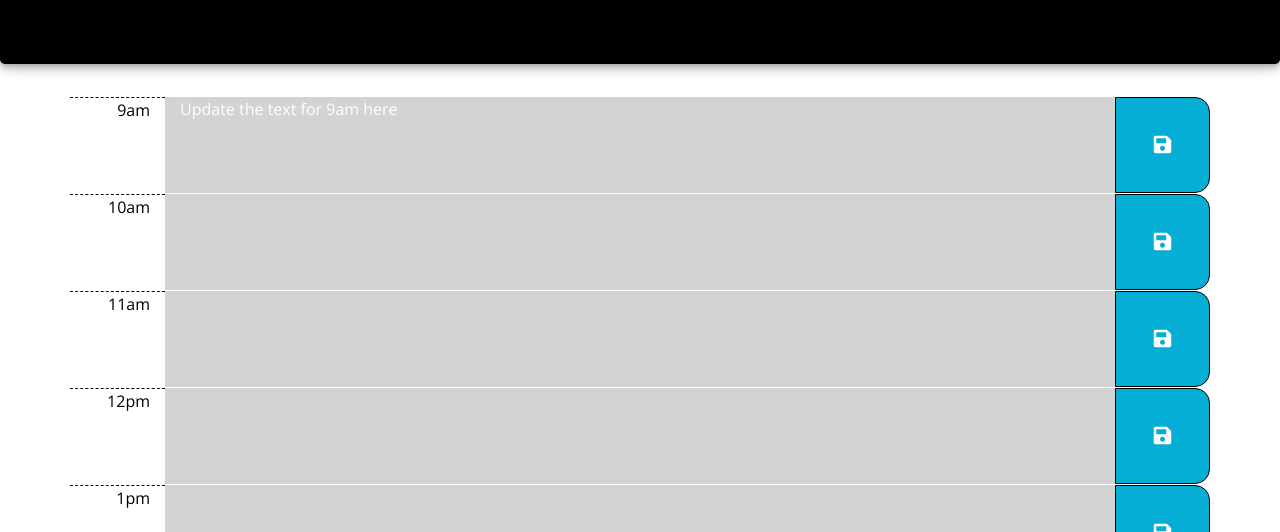
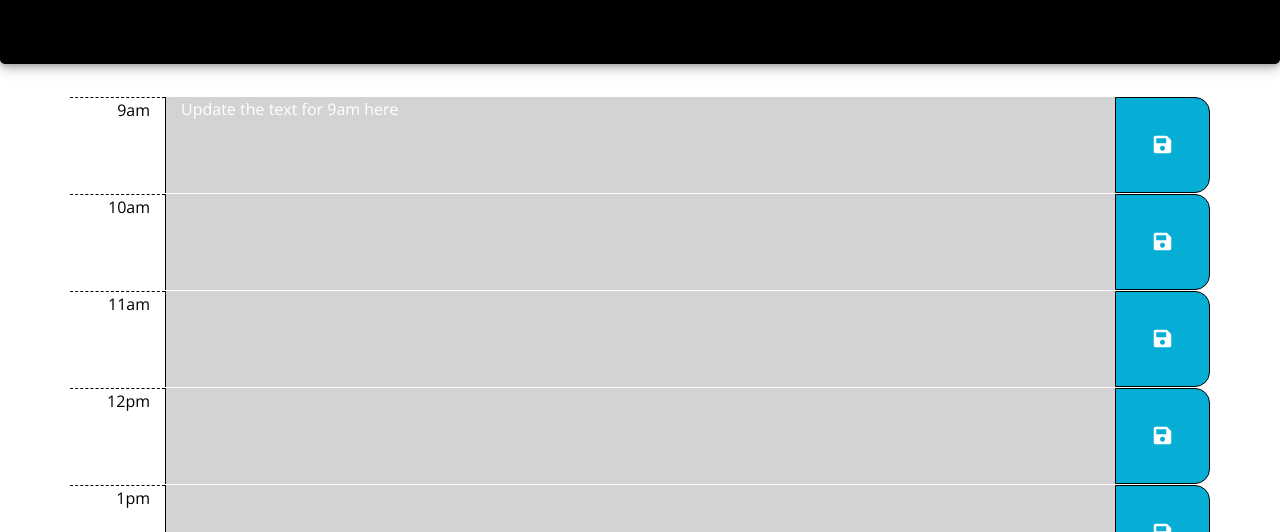
Before and after one commit to m-thompson-code/scheddz, a plain HTML site: page index.html in a window 1280 px wide. Shown: the part 268-800 px from the top of the page. Drawn offline with nearby package versions, Linux system fonts and the light colour scheme.

Commit message:
more styling changes

```diff
--- a/assets/main.js
+++ b/assets/main.js
@@ -1,7 +1,6 @@
 'use strict';
 
 /* main function that updates the ui over time */
-
 
 // Manipulate now to start at Sun Jan 24 2021 12:59:55 GMT-0800
 const fixedStartMoment = moment(`Sun Jan 24 2021 12:59:55 GMT-0800`);
--- a/assets/style.css
+++ b/assets/style.css
@@ -45,6 +45,10 @@ textarea:focus {
     border-top: 1px dashed #000000;
 
     text-align: end;
+}
+
+.textarea-container {
+    border-left: 1px solid #000000;
 }
 
 .past > .textarea-container {
```
